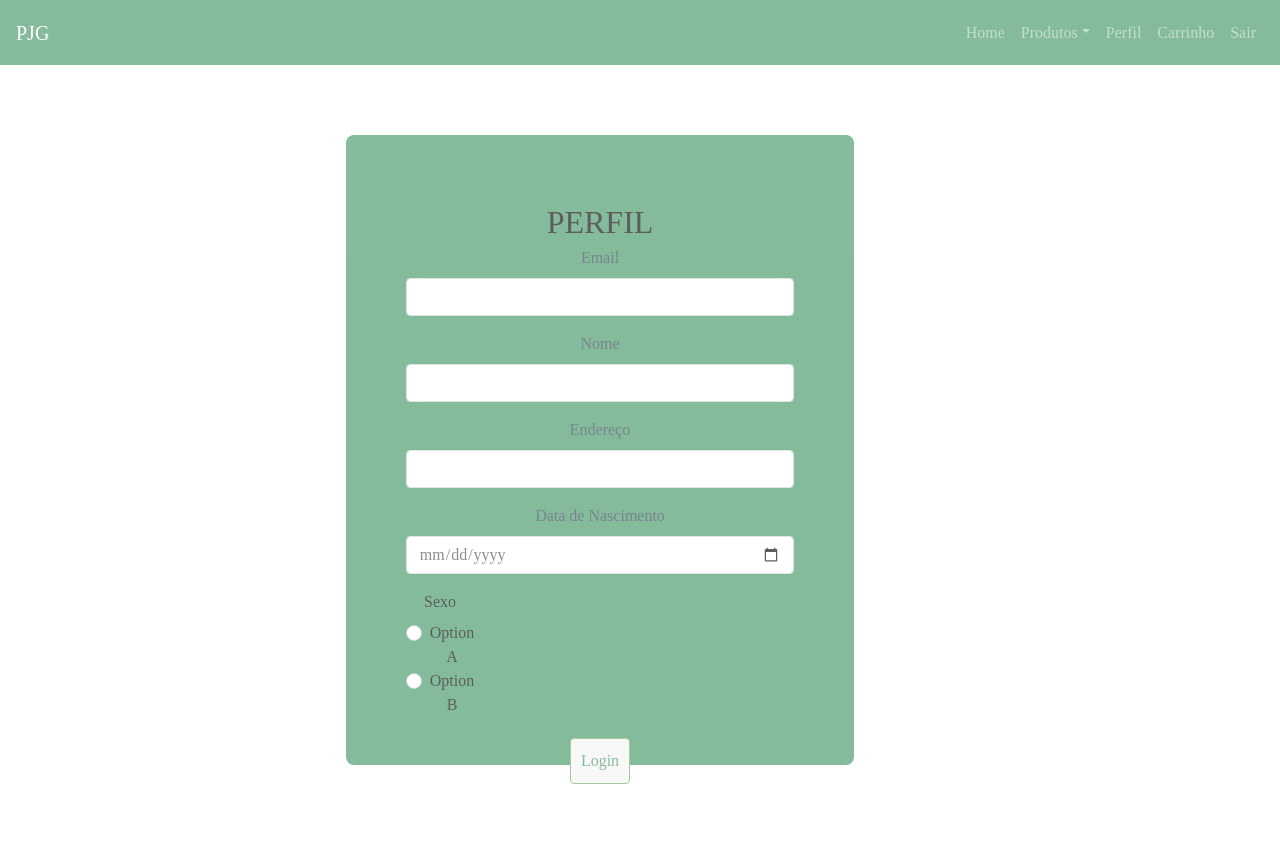
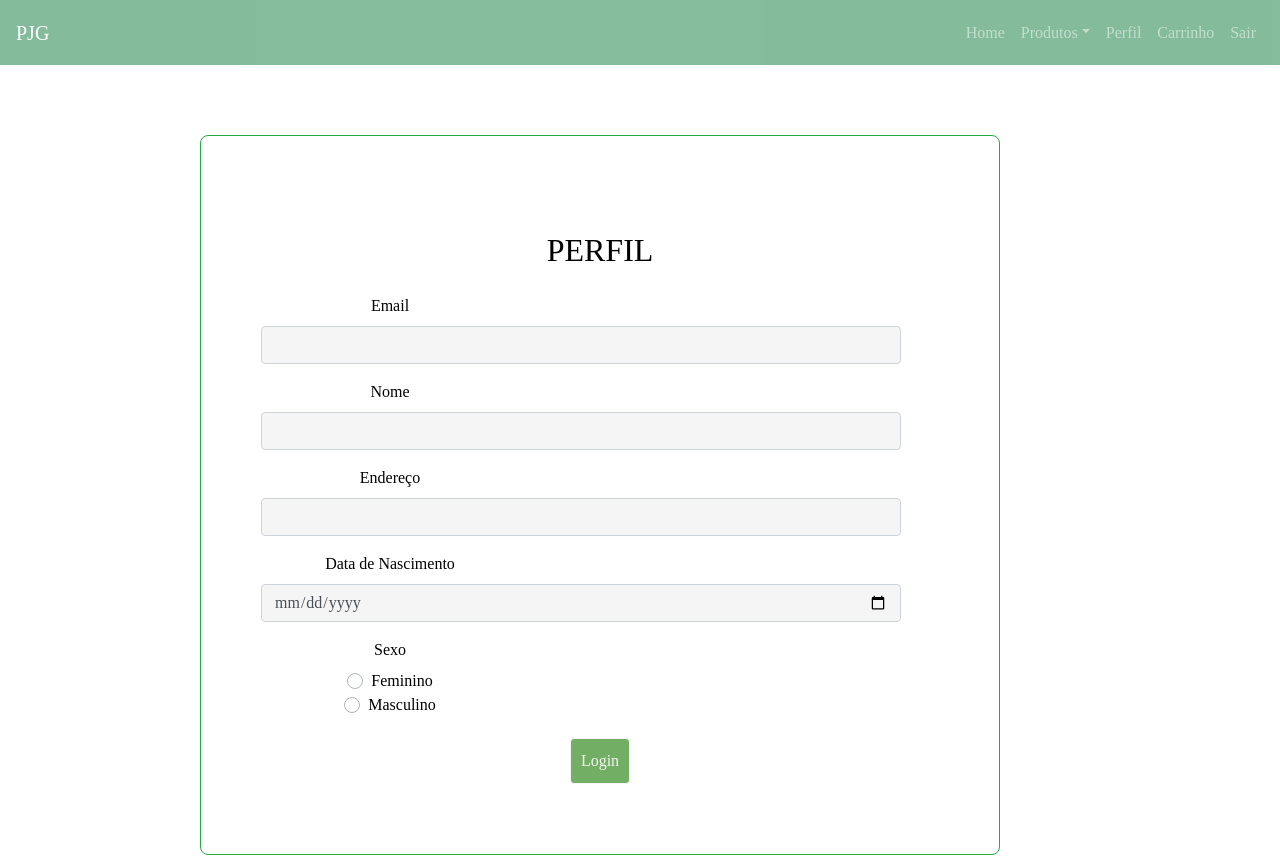
Before and after one commit to eduardo-da-silva/pjgplantas, a Vue app in the folder Projeto final/: page /perfil in a window 1280 px wide. Shown: the top 857 px of the page. Built offline with nearby package versions, Linux system fonts and the light colour scheme; a web font is replaced by a local one.

Commit message:
Add files via upload

```diff
--- a/Projeto final/src/layouts/Full.vue
+++ b/Projeto final/src/layouts/Full.vue
@@ -58,7 +58,7 @@
 
   a {
     font-weight: bold;
-    color: #2c3e50;
+    color: black;
 
     &.router-link-exact-active {
       color: #42b983;
--- a/Projeto final/src/views/Login.vue
+++ b/Projeto final/src/views/Login.vue
@@ -13,24 +13,25 @@
           @reset="onReset"
           v-if="show"
         >
-          <div class="dlogin">Login Cadastro</div>
+          <div class="dlogin">
+            <span>Login</span><span>|</span><span>Cadastro</span>
+          </div>
           <b-form-group id="input-group-1" label="Email" label-for="input-1">
             <b-form-input
               id="input-1"
               v-model="form.email"
               type="email"
-              placeholder="Digite seu email"
               required
             >
             </b-form-input>
           </b-form-group>
-          <b-form-group id="input-group-2" label="Senha" label-for="input-2">
+          <b-form-group id="input-group-1" label="Senha" label-for="input-2">
             <b-form-input
-              id="input-2"
+              id="input-1"
               type="password"
               v-model="form.password"
-              placeholder="Digite sua senha"
               required
+              class="inputlog"
             ></b-form-input>
           </b-form-group>
           <b-button class="btncad" type="submit">Login</b-button>
@@ -108,44 +109,44 @@ export default {
 .login-page {
   height: 100vh;
   font-family: Jomolhari;
+  margin: 10px;
 }
 .cform {
   background-color: white;
   border-radius: 8px;
-  padding: 50px;
-  margin-top: 205px;
-  margin-right: 80px;
-  height: 500px;
+  padding: 60px;
+  margin-top: 110px;
+  margin-right: 230px;
+  height: 380px;
   align-content: center;
+}
+span {
+  padding: 0 10px;
 }
 body {
   background-color: #3e9661;
   border-left: #0f3406;
   height: 100vh;
 }
-
-#input-2 {
-  margin-right: 100px;
-}
-
 .dlogin {
-  font-size: 2rem;
-  margin-top: 3px;
+  font-size: 25px;
 }
 .btncad {
   background-color: #72ae63;
   border-color: #72ae63;
-  padding: 9px;
+  padding: 10px;
+  margin: 15px;
 }
 
 .btncad2 {
-  margin-left: 20px;
+  margin-left: 5px;
   background-color: #72ae63;
   border-color: #72ae63;
-  padding: 9px;
+  padding: 10px;
 }
 #input-group-1 {
   font-size: 1rem;
+  margin-right: 250px;
 }
 #div-diagonal {
   width: 2px;
@@ -158,6 +159,7 @@ body {
   font-size: 3rem;
 }
 .log {
-  margin-top: 150px;
+  margin-top: 120px;
+  margin-left: 150px;
 }
 </style>
--- a/Projeto final/src/views/Perfil.vue
+++ b/Projeto final/src/views/Perfil.vue
@@ -5,18 +5,14 @@
         <b-col></b-col>
         <b-col>
           <b-form
-          class="formp"
+            class="formp border border-success"
             @submit.prevent="login"
             @reset="onReset"
             v-if="show"
           >
             <div class="dlogin">PERFIL</div>
             <b-form-group id="input-group-2" label="Email" label-for="input-1">
-            <b-form-input
-              id="input-1"
-              v-model="form.email"
-              required
-            >
+              <b-form-input id="input-2" v-model="form.email" required>
               </b-form-input>
             </b-form-group>
             <b-form-group id="input-group-2" label="Nome" label-for="input-2">
@@ -27,14 +23,22 @@
                 required
               ></b-form-input>
             </b-form-group>
-          <b-form-group id="input-group-2" label="Endereço" label-for="input-2">
+            <b-form-group
+              id="input-group-2"
+              label="Endereço"
+              label-for="input-2"
+            >
               <b-form-input
                 id="input-2"
                 v-model="form.endereco"
                 required
               ></b-form-input>
             </b-form-group>
-          <b-form-group id="input-group-2" label="Data de Nascimento" label-for="input-2">
+            <b-form-group
+              id="input-group-2"
+              label="Data de Nascimento"
+              label-for="input-2"
+            >
               <b-form-input
                 id="input-2"
                 type="date"
@@ -42,15 +46,32 @@
                 required
               ></b-form-input>
             </b-form-group>
-          <b-form-group class="forms" label="Sexo" v-slot="{ ariaDescribedby }">
-            <b-form-radio id="opt1" v-model="selected" :aria-describedby="ariaDescribedby" name="some-radios" value="A">Option A</b-form-radio>
-            <b-form-radio id="opt2" v-model="selected" :aria-describedby="ariaDescribedby" name="some-radios" value="B">Option B</b-form-radio>
+            <b-form-group
+              class="forms"
+              label="Sexo"
+              v-slot="{ ariaDescribedby }"
+            >
+              <b-form-radio
+                id="opt1"
+                v-model="selected"
+                :aria-describedby="ariaDescribedby"
+                name="some-radios"
+                value="A"
+                >Feminino</b-form-radio
+              >
+              <b-form-radio
+                id="opt2"
+                v-model="selected"
+                :aria-describedby="ariaDescribedby"
+                name="some-radios"
+                value="B"
+                >Masculino</b-form-radio
+              >
             </b-form-group>
             <b-button class="btncad" type="submit">Login</b-button>
           </b-form>
         </b-col>
-      <b-col>
-      </b-col>
+        <b-col> </b-col>
       </b-row>
     </b-container>
   </div>
@@ -95,31 +116,41 @@ export default {
 </script>
 
 <style>
-
 .dlogin {
   font-size: 2rem;
-  margin-top: 3px;
+  margin-top: 0px;
   color: black;
+  padding: 20px;
+  align-content: center;
 }
 .btncad {
-  background-color: whitesmoke;
-  border-color: #72ae63;
+  background-color: #72ae63;
+  border-color: whitesmoke;
   padding: 10px;
   margin-top: 5px;
-  color: #3e9661;
+  color: whitesmoke;
 }
 .formp {
-  background-color:#3e9661;
+  background-color: white;
+  border-color: #3e9661;
   border-radius: 8px;
   padding: 60px;
   margin-top: 70px;
   margin-right: 80px;
-  height: 630px;
+  height: 720px;
+  width: 100vh;
   align-content: center;
-  opacity: 63%;
 }
-.forms{
-  margin-right:320px;
+.forms {
+  color: black;
+  margin-right: 420px;
+}
+#input-group-2 {
+  margin-right: 420px;
   color: black;
 }
+#input-2 {
+  width: 80vh;
+  background-color: whitesmoke;
+}
 </style>
```
Lines whose indentation alone changed are shown as unchanged.
